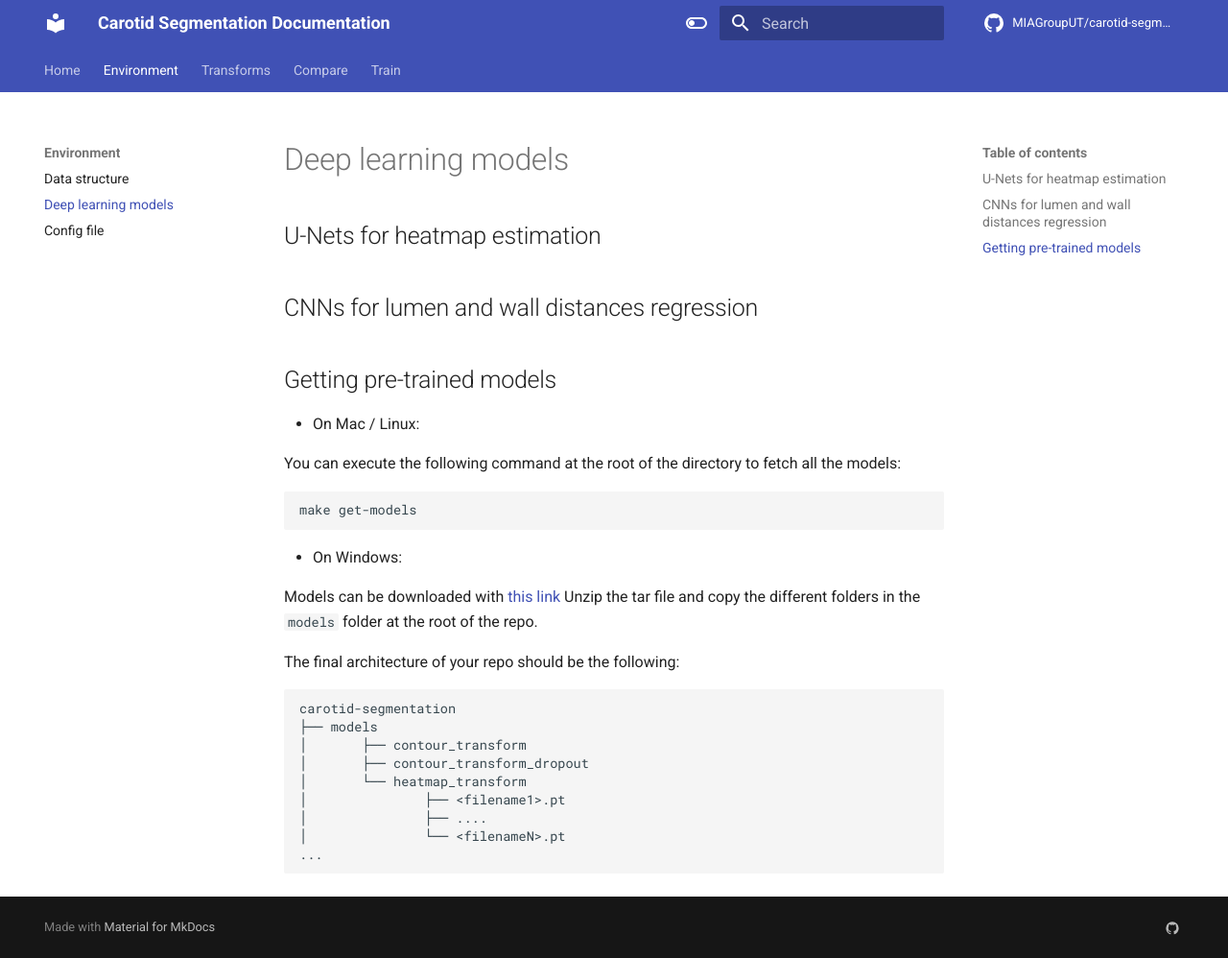
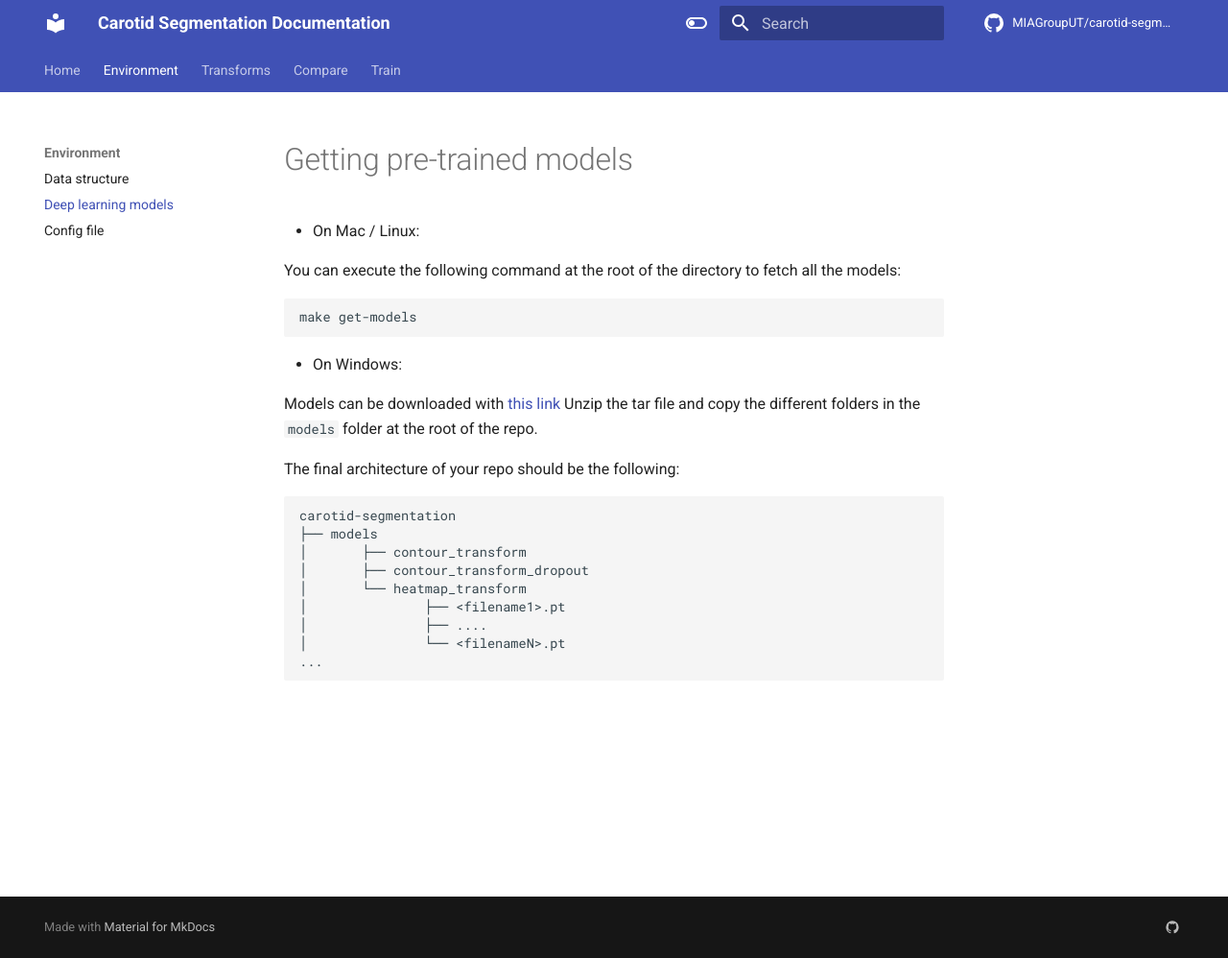
Before and after one commit to MIAGroupUT/carotid-segmentation, an MkDocs documentation site: the page built from docs/Environment/Models.md, in a window 1280 px wide and 998 px high. Shown: the whole window at 96% size. Built offline with MkDocs 1.6.1 and Material for MkDocs 9.7.7, drawn with Linux system fonts in a browser that asks for light colours; comment, search, counter and statistics services are not loaded; the version menu is left out.

Commit message:
Simplify docs

```diff
--- a/docs/Environment/Models.md
+++ b/docs/Environment/Models.md
@@ -1,10 +1,4 @@
-# Deep learning models
-
-## U-Nets for heatmap estimation
-
-## CNNs for lumen and wall distances regression
-
-## Getting pre-trained models
+# Getting pre-trained models
 
 - On Mac / Linux:
 
```
